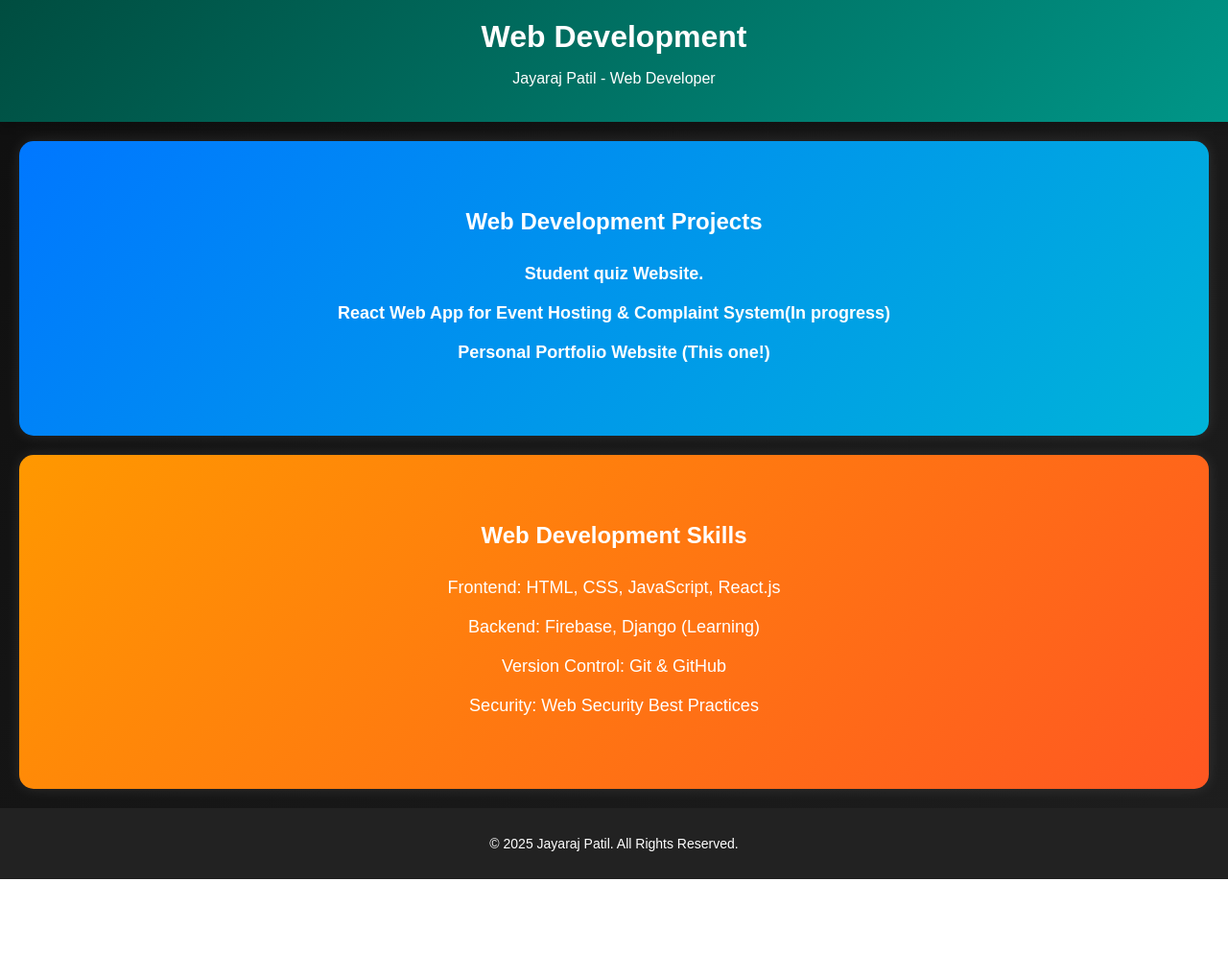
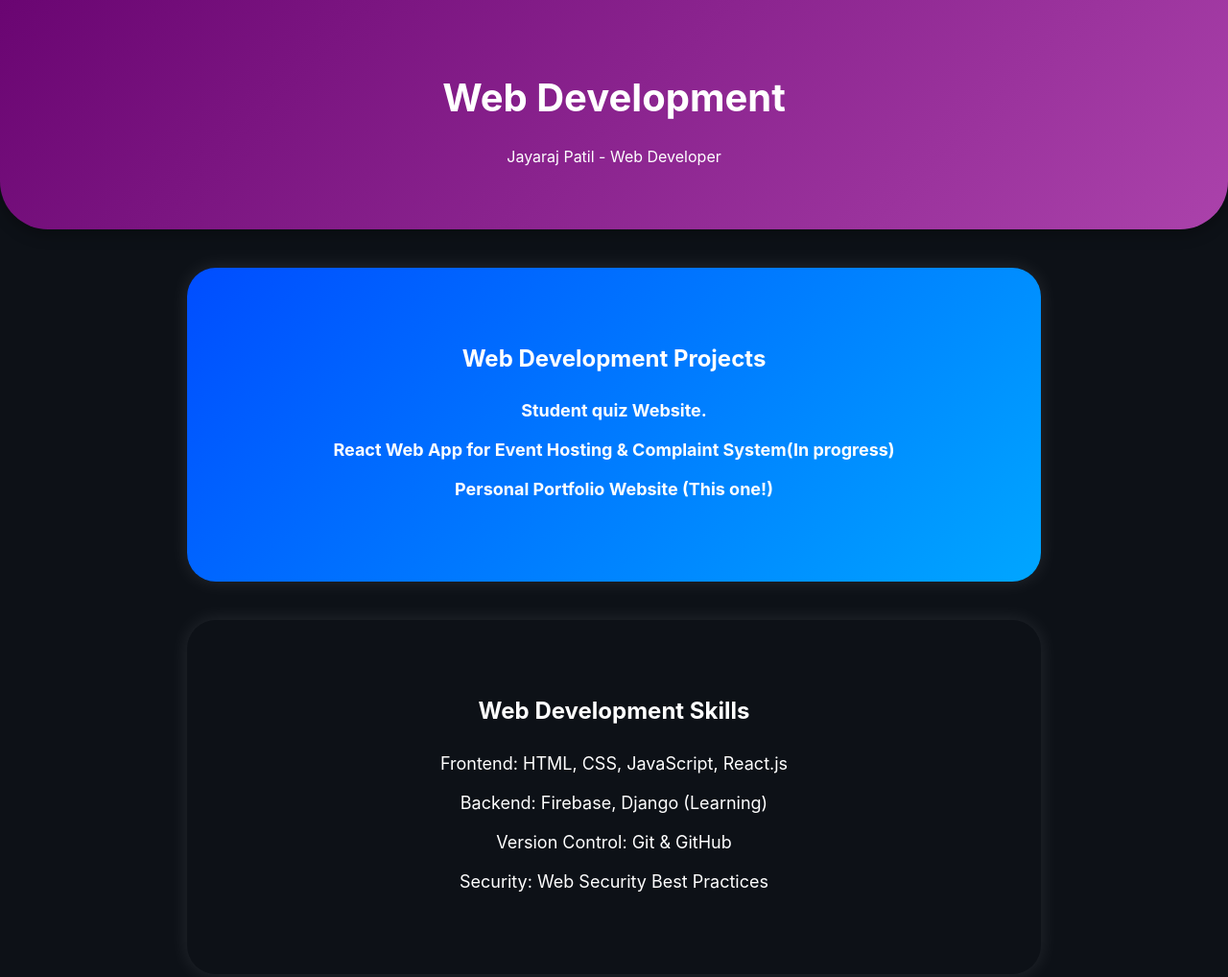
Before and after one commit to JayarajVp/intro, a plain HTML site: page temp/web.html in a window 1280 px wide. Shown: the top 1018 px of the page at 96% size. Before the commit the page ends 916 px from the top, so only its background shows below. Drawn offline with Linux system fonts and the light colour scheme.

Commit message:
Update web.html

```diff
--- a/temp/web.html
+++ b/temp/web.html
@@ -6,40 +6,52 @@
     <title>Web Development - Jayaraj Patil</title>
     <style>
         /* General Styles */
-        body {
-            font-family: 'Poppins', sans-serif;
+       body {
+            font-family: 'Inter', sans-serif;
             margin: 0;
             padding: 0;
+            background: #0d1117;
+            color: #ffffff;
             text-align: center;
-            background: linear-gradient(135deg, #0f0f0f, #1e1e1e);
-            color: #ffffff;
         }
 
         /* Header */
         header {
-            padding: 20px 0;
-            background: linear-gradient(135deg, #004d40, #009688);
-            box-shadow: 0px 4px 10px rgba(0, 0, 0, 0.2);
+            padding: 50px 20px;
+            background: linear-gradient(135deg, #6a0572, #ab42ab);
+            box-shadow: 0px 5px 15px rgba(0, 0, 0, 0.3);
+            text-align: center;
+            border-bottom-left-radius: 50px;
+            border-bottom-right-radius: 50px;
         }
 
         h1 {
-            margin: 0;
+            font-size: 2.5rem;
         }
 
         /* Section Styling */
         .section {
-            padding: 50px;
-            margin: 20px;
-            border-radius: 15px;
-            box-shadow: 0 0 15px rgba(255, 255, 255, 0.1);
+            padding: 60px 20px;
+            margin: 40px auto;
+            max-width: 850px;
+            border-radius: 30px;
+            box-shadow: 0 0 20px rgba(255, 255, 255, 0.1);
+        }
+
+        #internship {
+            background: linear-gradient(135deg, #1a1a1a, #333333);
         }
 
         #projects {
-            background: linear-gradient(135deg, #0077ff, #00b4d8);
+            background: linear-gradient(135deg, #004dff, #00a6ff);
         }
 
-        #skills {
+        #research {
             background: linear-gradient(135deg, #ff9800, #ff5722);
+        }
+
+        #courses {
+            background: linear-gradient(135deg, #6a0572, #9b26af);
         }
 
         /* Lists */
@@ -52,6 +64,7 @@
             padding: 10px;
             font-size: 18px;
             transition: transform 0.3s ease, box-shadow 0.3s ease;
+            border-radius: 15px;
         }
 
         li:hover {
@@ -59,7 +72,6 @@
             box-shadow: 0 0 15px rgba(255, 255, 255, 0.3);
         }
 
-        /* Links */
         a {
             color: #ffffff;
             text-decoration: none;
@@ -72,10 +84,13 @@
 
         /* Footer */
         footer {
-            background: #222222;
+            background: #222;
             color: #ffffff;
-            padding: 15px 0;
-            font-size: 14px;
+            padding: 25px;
+            text-align: center;
+            font-size: 15px;
+            border-top-left-radius: 50px;
+            border-top-right-radius: 50px;
         }
     </style>
 </head>
```
